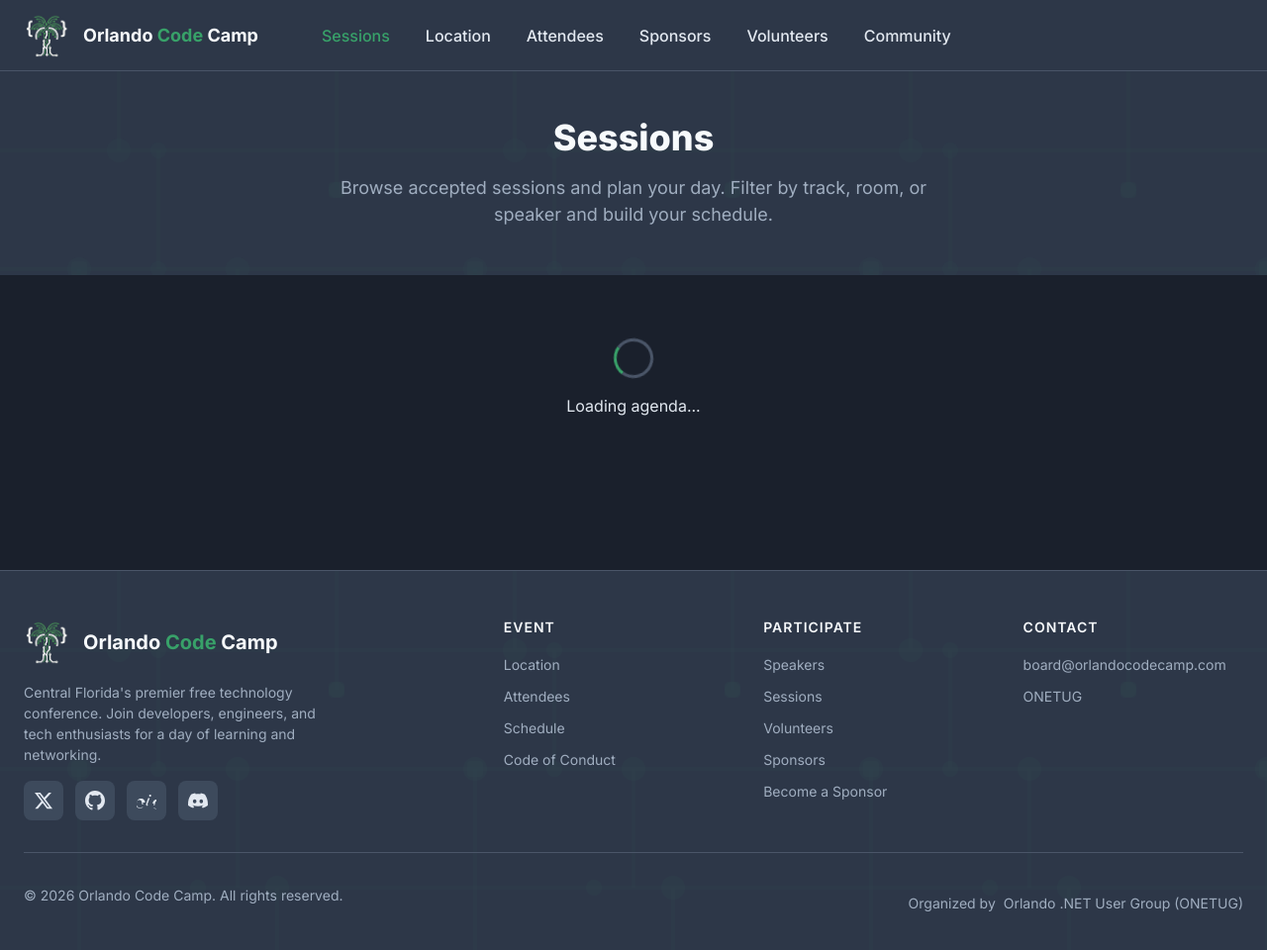
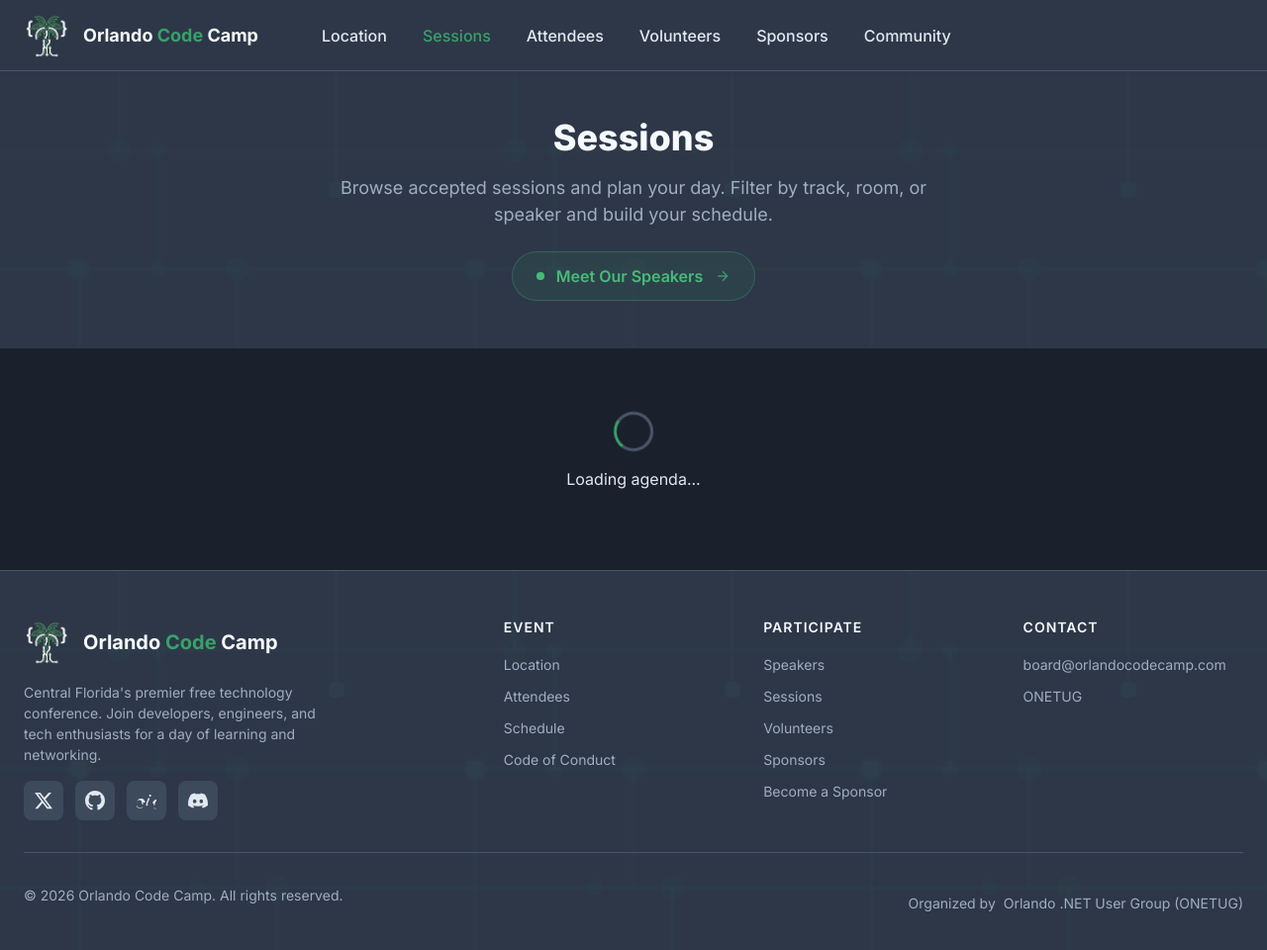
Before and after one commit to Orlando-Codecamp/orlandocodecamp.github.io, a Jekyll site: the page built from sessions.html, in a window 1280 px wide and 963 px high. Shown: the top 960 px of the window at 99% size. Built offline with Jekyll 4.4.1, drawn with Linux system fonts in a browser that asks for light colours; a script that is not in the unit is left out.

Commit message:
chore: Reorder nav and add hero CTA support to full-width layout
Add optional hero CTA button support to the full-width layout template,
used by the sessions page to link to the speakers page.

- Add hero_cta_link/hero_cta_text frontmatter support with "Learn More"
  default fallback when text is not provided
- Swap nav_order between Sessions (now 2) and Location (now 1)
- Swap nav_order between Volunteers (now 4) and Sponsors (now 5)

```diff
--- a/_layouts/full-width.html
+++ b/_layouts/full-width.html
@@ -10,6 +10,17 @@
     {% if page.description %}
     <p class="hero-description">{{ page.description }}</p>
     {% endif %}
+    {% if page.hero_cta_link %}
+    <div class="hero-register-link">
+      <a href="{{ page.hero_cta_link | relative_url }}" class="hero-register-btn">
+        <span class="register-dot"></span>
+        <span>{{ page.hero_cta_text | default: "Learn More" }}</span>
+        <svg class="register-arrow" viewBox="0 0 24 24" fill="none" stroke="currentColor" stroke-width="2" aria-hidden="true" focusable="false">
+          <path d="M5 12h14M12 5l7 7-7 7"/>
+        </svg>
+      </a>
+    </div>
+    {% endif %}
   </div>
 </div>
 
--- a/sessions.html
+++ b/sessions.html
@@ -3,8 +3,10 @@
 title: Sessions
 permalink: /sessions/
 description: "Browse accepted sessions and plan your day. Filter by track, room, or speaker and build your schedule."
-nav_order: 1
+nav_order: 2
 body_class: agenda-page
+hero_cta_text: "Meet Our Speakers"
+hero_cta_link: /speakers/
 
 bookend_events:
   - time: "7:00 AM"
```
Also changed, not shown: location.md (+1 -1 lines), sponsors.md (+1 -1 lines), volunteers.md (+1 -1 lines).
